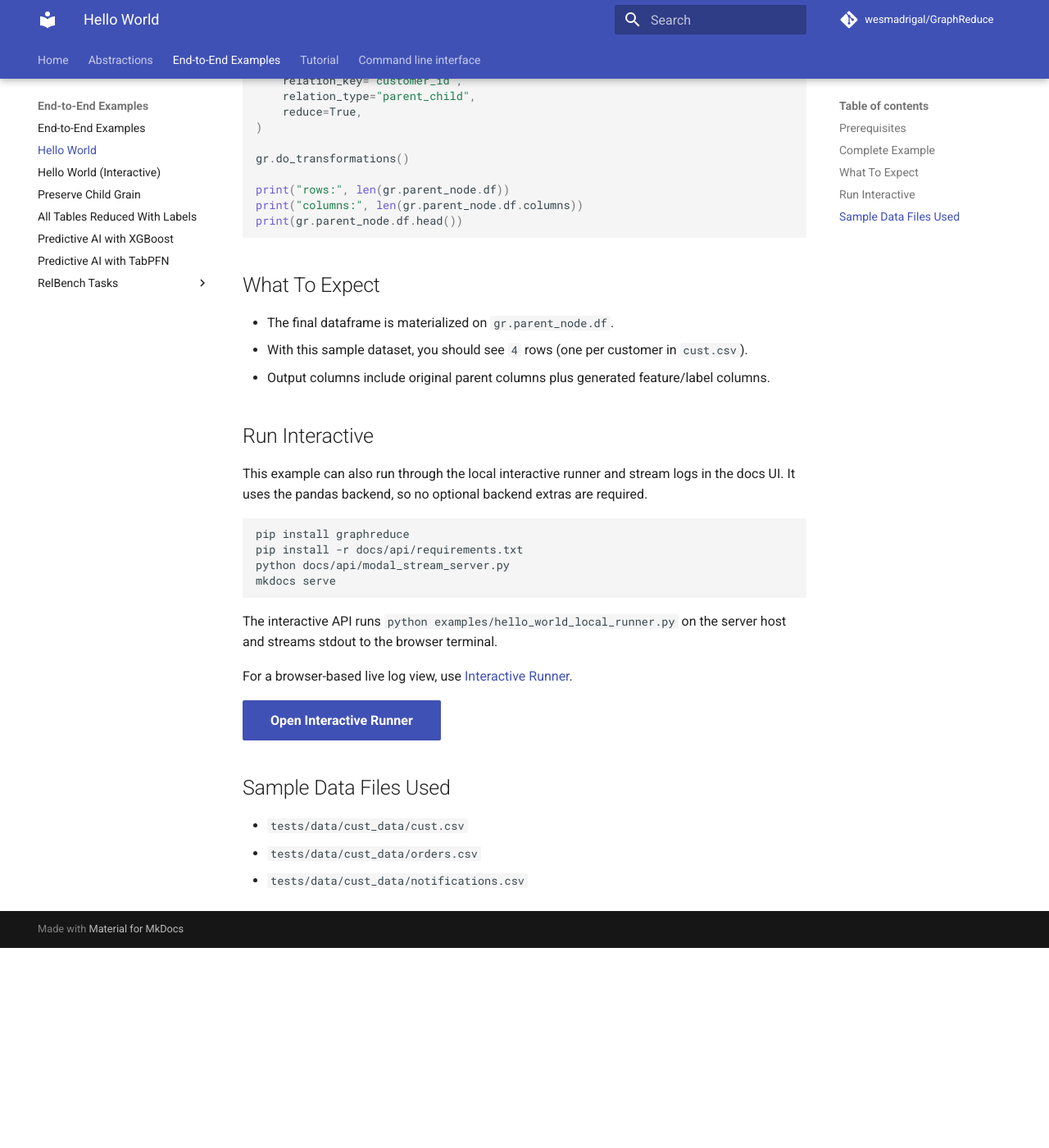
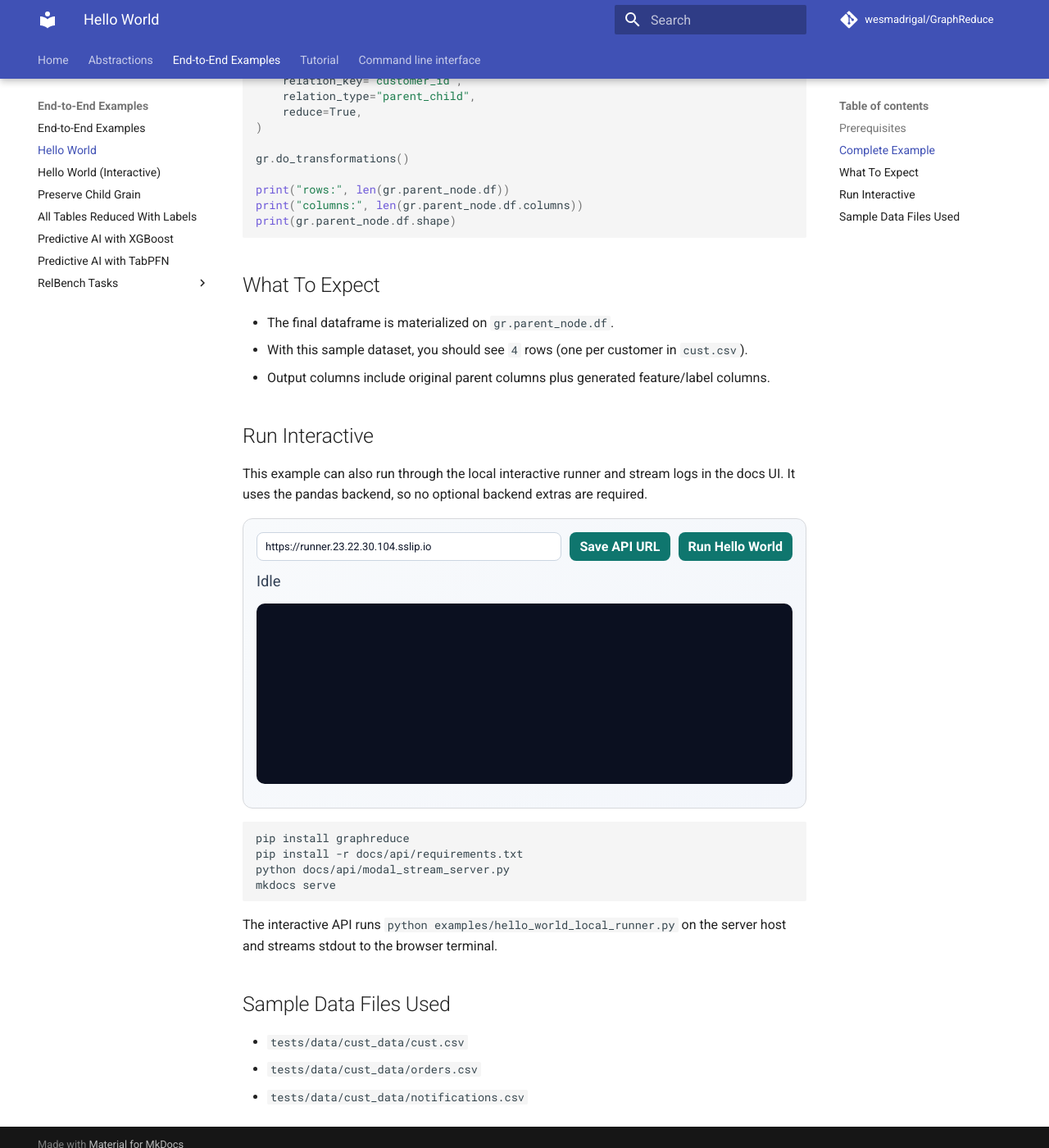
Before and after one commit to wesmadrigal/GraphReduce, an MkDocs documentation site: the page built from docs/end_to_end_examples/hello_world.md, in a window 1280 px wide and 1400 px high, scrolled down 2579 px. Shown: the whole window at 82% size. Built offline with MkDocs 1.6.1 and Material for MkDocs 9.7.7, drawn with Linux system fonts in a browser that asks for light colours; comment, search, counter and statistics services are not loaded; before the commit the page ends 3735 px from its top, so only the background shows below that.

Commit message:
Hello World: print dataframe shape instead of head

````diff
--- a/docs/end_to_end_examples/hello_world.md
+++ b/docs/end_to_end_examples/hello_world.md
@@ -110,7 +110,7 @@ gr.do_transformations()
 
 print("rows:", len(gr.parent_node.df))
 print("columns:", len(gr.parent_node.df.columns))
-print(gr.parent_node.df.head())
+print(gr.parent_node.df.shape)
 ```
 
 ## What To Expect
@@ -125,6 +125,16 @@ This example can also run through the local interactive runner and stream logs
 in the docs UI. It uses the pandas backend, so no optional backend extras are
 required.
 
+<div class="modal-runner" data-modal-runner data-api-base="https://runner.23.22.30.104.sslip.io">
+  <div class="modal-runner-controls">
+    <input class="modal-runner-input" data-api-input value="https://runner.23.22.30.104.sslip.io" />
+    <button data-save-api-btn>Save API URL</button>
+    <button data-run-btn>Run Hello World</button>
+  </div>
+  <div class="modal-runner-status" data-status>Idle</div>
+  <pre class="modal-runner-log" data-log></pre>
+</div>
+
 ```bash
 pip install graphreduce
 pip install -r docs/api/requirements.txt
@@ -135,11 +145,6 @@ mkdocs serve
 The interactive API runs `python examples/hello_world_local_runner.py` on the
 server host and streams stdout to the browser terminal.
 
-For a browser-based live log view, use
-[Interactive Runner](hello_world_modal_interactive.md).
-
-<a class="md-button md-button--primary" href="hello_world_modal_interactive.md">Open Interactive Runner</a>
-
 ## Sample Data Files Used
 
 * `tests/data/cust_data/cust.csv`
````
Also changed, not shown: 1 other file.
